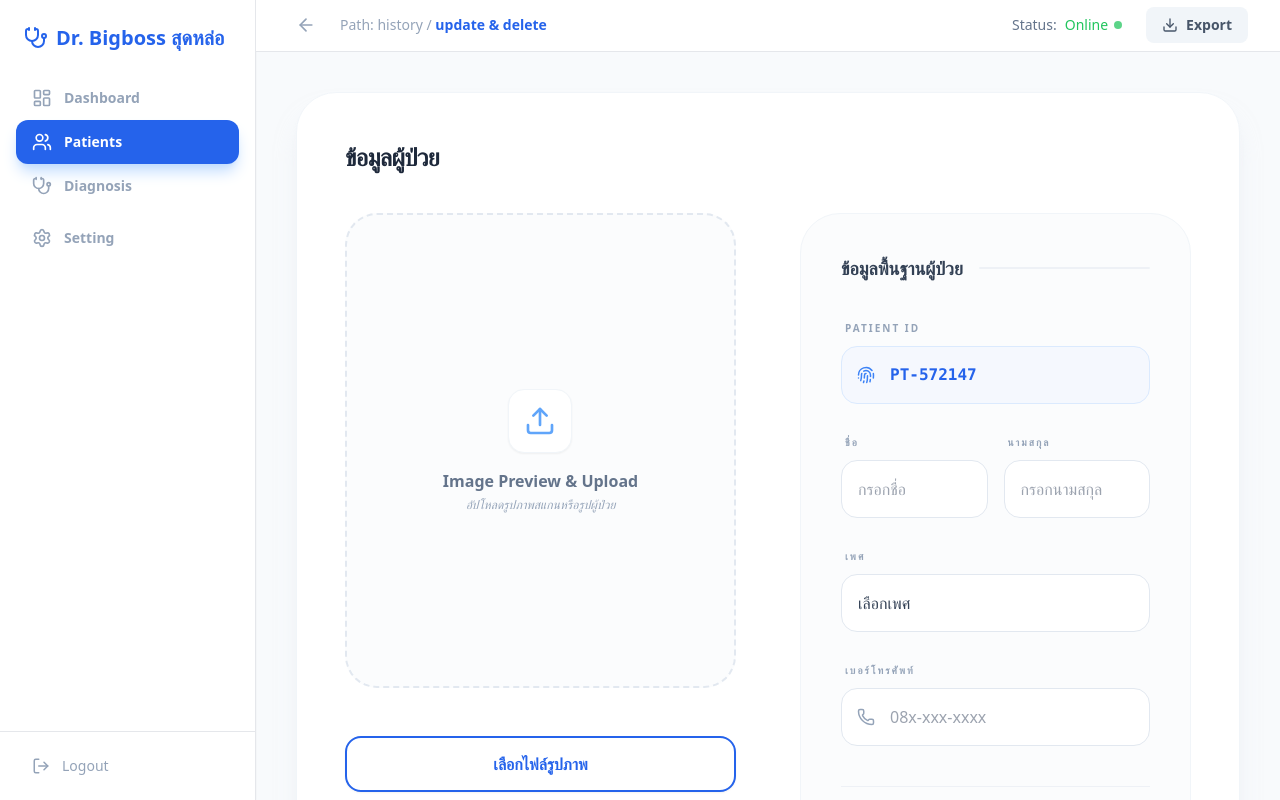
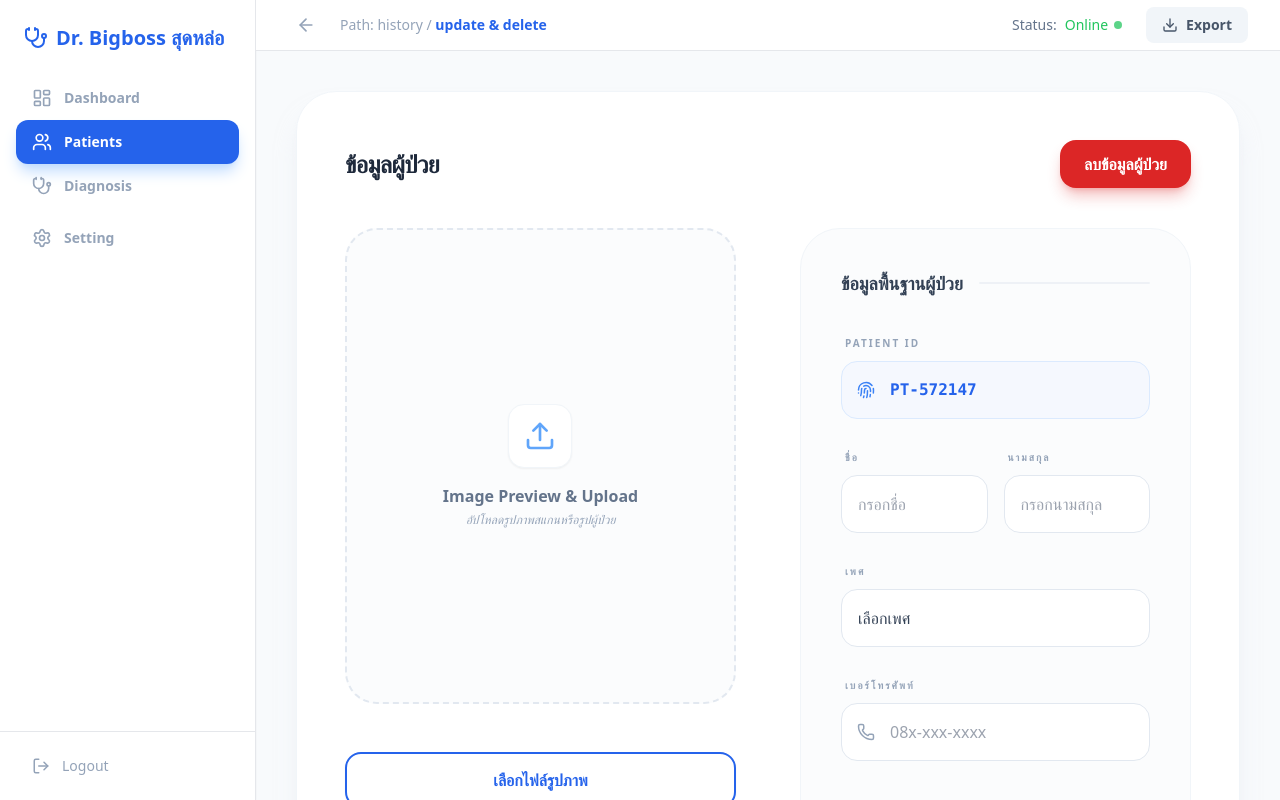
Before and after one commit to aekkarachk-prog/SWEN_AI, a Next.js app in the folder frontend/: page /history/edit_del in a window 1280 px wide. Built offline with nearby package versions, Linux system fonts and the light colour scheme.

Commit message:
delete button

```diff
--- a/frontend/app/history/edit_del/page.tsx
+++ b/frontend/app/history/edit_del/page.tsx
@@ -133,9 +133,21 @@ export default function CreatePatientPage() {
         <div className="p-10 overflow-y-auto flex justify-center items-start">
           <div className="w-full max-w-6xl bg-white rounded-[2.5rem] shadow-xl shadow-slate-200/50 border border-slate-100 p-12 animate-in fade-in slide-in-from-bottom-4 duration-500">
             <div className="flex justify-between items-center mb-10">
-              <h2 className="text-2xl font-extrabold text-slate-800 tracking-tight">
-                ข้อมูลผู้ป่วย
-              </h2>
+                <h2 className="text-2xl font-extrabold text-slate-800 tracking-tight">
+                    ข้อมูลผู้ป่วย
+                </h2>
+
+                <button
+                    type="button"
+                    onClick={() => {
+                    const confirmDelete = confirm("คุณแน่ใจหรือไม่ว่าต้องการลบข้อมูลผู้ป่วย?");
+                    if (confirmDelete) {
+                        alert("ลบข้อมูลผู้ป่วยเรียบร้อยแล้ว");
+                    }
+                    }}
+                    className="bg-red-600 hover:bg-red-700 text-white font-bold px-6 py-3 rounded-2xl shadow-lg shadow-red-600/30 transition-all duration-300">
+                    ลบข้อมูลผู้ป่วย
+                </button>
             </div>
 
             <form onSubmit={handleSubmit} className="grid grid-cols-1 lg:grid-cols-2 gap-16 items-stretch">
```
